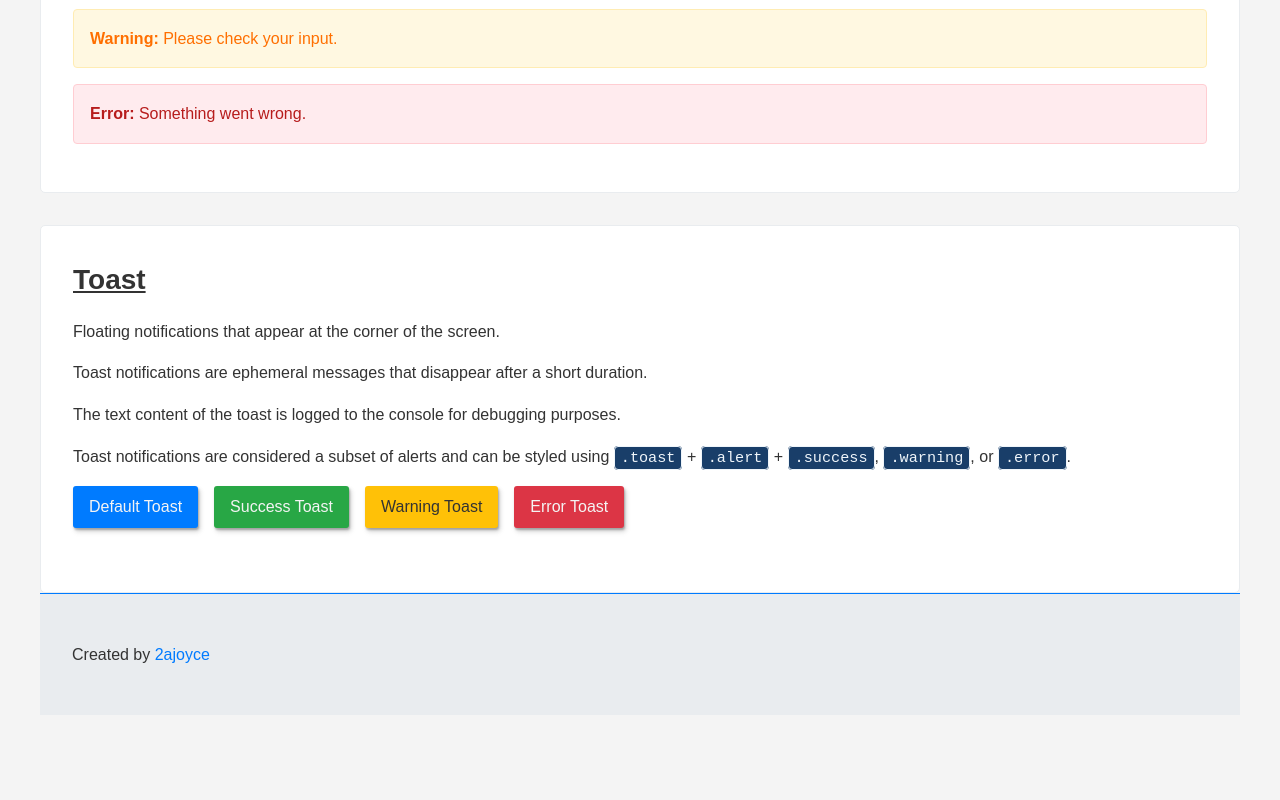
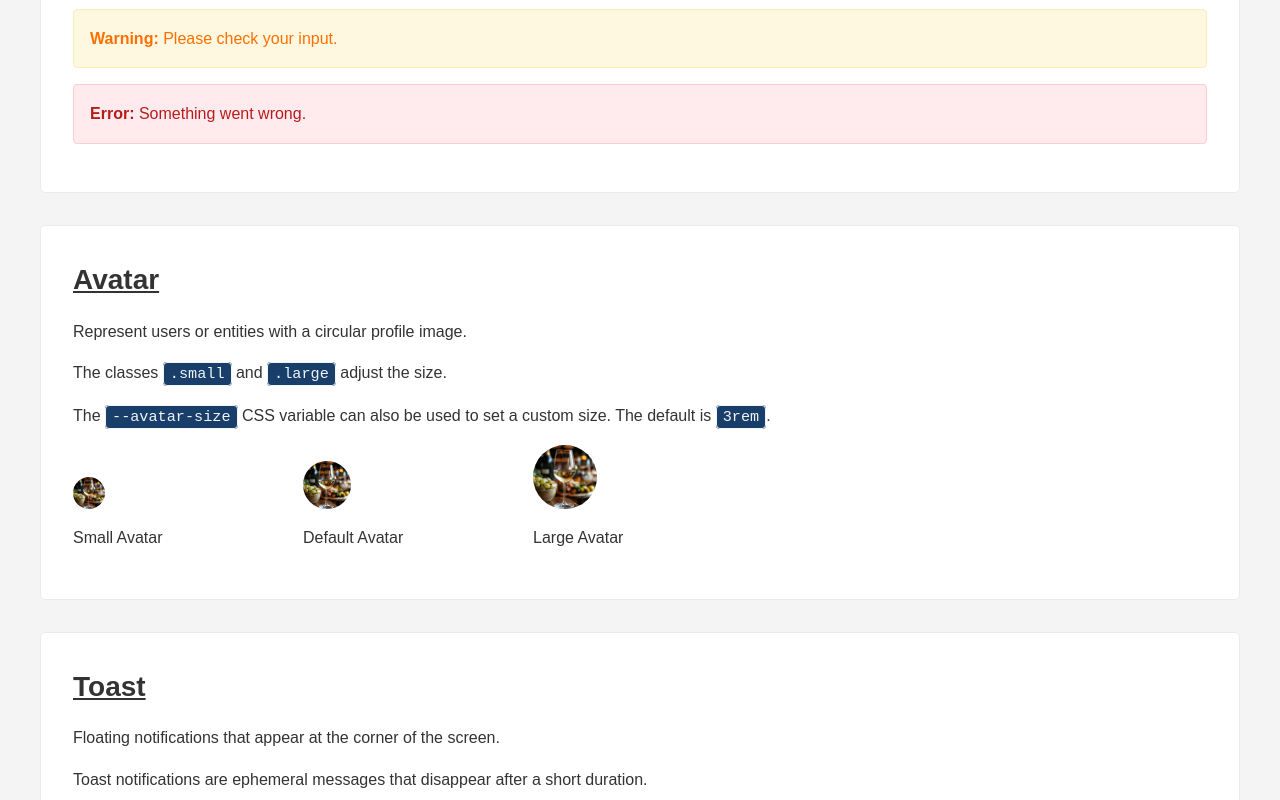
Before and after one commit to 2ajoyce/css-base, a plain HTML site: page src/components.html in a window 1280 px wide. Shown: the part 471-1271 px from the top of the page. Before the commit the page ends 1186 px from the top, so only its background shows below. Drawn offline with Linux system fonts and the light colour scheme.

Commit message:
feat: WIP add avatar to components page

```diff
--- a/src/components.html
+++ b/src/components.html
@@ -47,6 +47,43 @@
         </div>
         <div class="alert error">
           <strong>Error:</strong> Something went wrong.
+        </div>
+      </section>
+
+      <!-- Avatar -->
+      <section id="avatar">
+        <h2><a href="#avatar">Avatar</a></h2>
+        <p>Represent users or entities with a circular profile image.</p>
+        <p>
+          The classes <code>.small</code> and <code>.large</code> adjust the
+          size.
+        </p>
+        <p>
+          The <code>--avatar-size</code> CSS variable can also be used to set a
+          custom size. The default is <code>3rem</code>.
+        </p>
+        <div class="grid">
+          <div>
+            <div class="avatar small">
+              <img src="public/images/placeholder_150.png" alt="Small Avatar" />
+            </div>
+            <p>Small Avatar</p>
+          </div>
+          <div>
+            <div class="avatar">
+              <img
+                src="public/images/placeholder_150.png"
+                alt="Default Avatar"
+              />
+            </div>
+            <p>Default Avatar</p>
+          </div>
+          <div>
+            <div class="avatar large">
+              <img src="public/images/placeholder_150.png" alt="Large Avatar" />
+            </div>
+            <p>Large Avatar</p>
+          </div>
         </div>
       </section>
 
--- a/src/public/css/components.css
+++ b/src/public/css/components.css
@@ -38,6 +38,35 @@
   border-color: var(--danger-border-subtle);
 }
 
+/* Avatar */
+.avatar {
+  width: var(--avatar-size, 3rem);
+  height: var(--avatar-size, 3rem);
+  border-radius: 50%;
+  overflow: hidden;
+  display: inline-flex;
+  align-items: center;
+  justify-content: center;
+  background-color: var(--secondary-color);
+  vertical-align: middle;
+}
+
+.avatar img {
+  width: 100%;
+  height: 100%;
+  object-fit: cover;
+}
+
+.avatar.small {
+  width: 2rem;
+  height: 2rem;
+}
+
+.avatar.large {
+  width: 4rem;
+  height: 4rem;
+}
+
 /* Toast */
 .toast {
   /* The .toast class inherits most of its styling from .alert
--- a/src/public/css/layout.css
+++ b/src/public/css/layout.css
@@ -89,6 +89,7 @@
     auto-fill,
     minmax(min(var(--grid-min-width, 200px), 100%), 1fr)
   );
+  align-items: var(--grid-align-items, end);
 }
 
 /* /////////////////////////////////////////////////////
```
Also changed, not shown: src/layout.html (+4 -0 lines).
